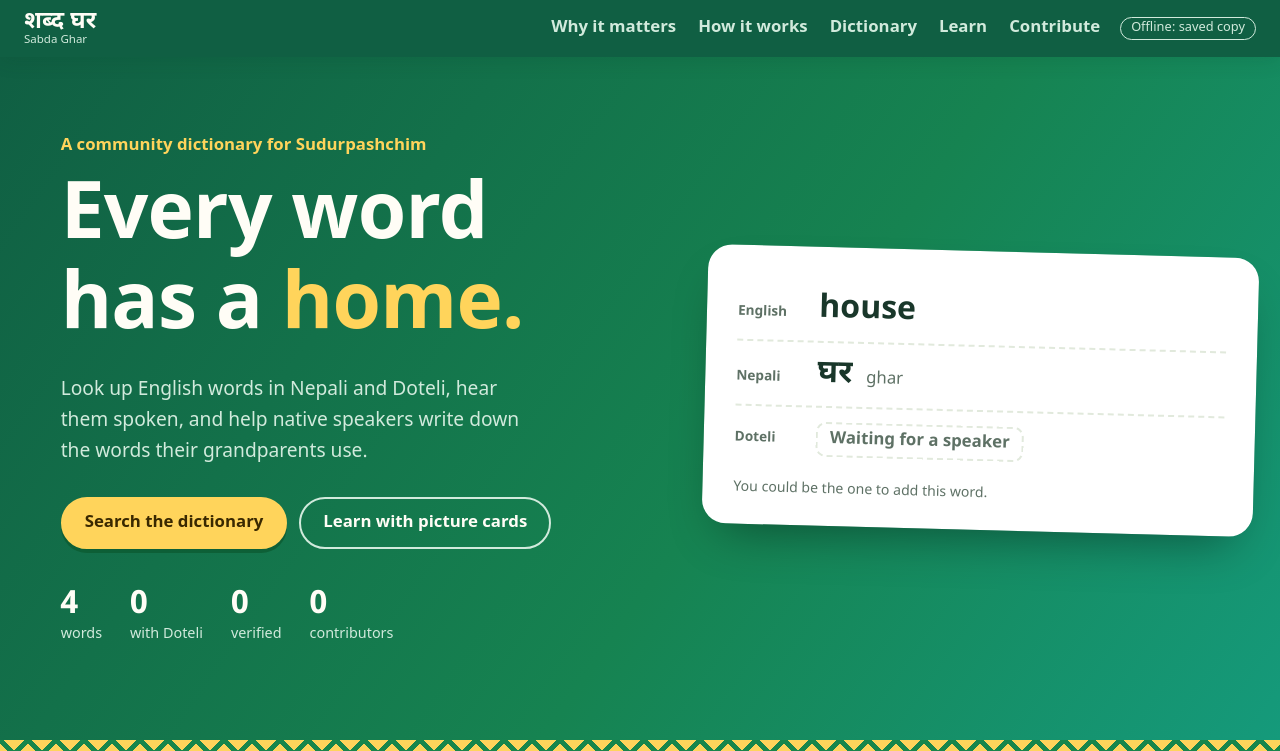
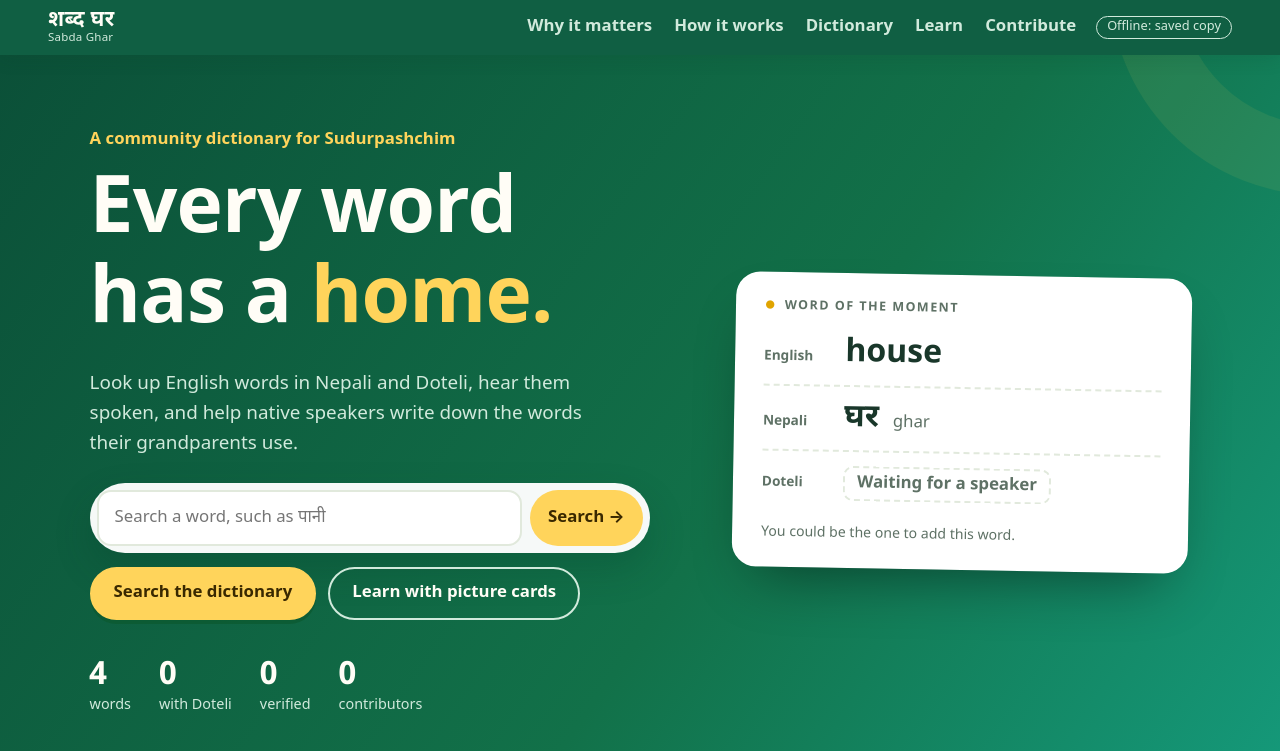
Before and after one commit to PJs-World/Prativa-Joshi-sabda-ghar, a website: page index.html in a window 1280 px wide. Shown: the top 751 px of the page. Drawn offline with Linux system fonts and the light colour scheme; no server answers.

Commit message:
feat: add search functionality to the hero section and improve styling

```diff
--- a/css/style.css
+++ b/css/style.css
@@ -43,9 +43,9 @@ section{padding:80px 24px}
 button.danger{border-color:var(--danger);color:var(--danger)}
 
 /* ===== Nav ===== */
-.nav{position:sticky;top:0;z-index:20;display:flex;align-items:center;gap:20px;padding:10px 24px;
+.nav{position:sticky;top:0;z-index:20;display:flex;align-items:center;gap:20px;padding:10px clamp(20px,4vw,48px);
   background:var(--hero-bg);color:var(--hero-text);box-shadow:0 4px 18px rgba(13,57,38,.14)}
-.brand{text-decoration:none;font-size:1.5rem;font-weight:800;line-height:1.05}
+.brand{text-decoration:none;font-size:1.35rem;font-weight:800;line-height:1.05;letter-spacing:.01em}
 .brand small{display:block;font-size:.72rem;font-weight:500;color:var(--hero-muted)}
 .nav nav{display:flex;gap:22px;margin-left:auto}
 .nav nav a{text-decoration:none;font-weight:600;color:var(--hero-muted)}
@@ -55,13 +55,22 @@ button.danger{border-color:var(--danger);color:var(--danger)}
 .badge{font-size:.8rem;border:1px solid var(--hero-muted);border-radius:999px;padding:0 10px;color:var(--hero-muted);white-space:nowrap}
 
 /* ===== Hero ===== */
-.hero{display:grid;grid-template-columns:1.15fr 1fr;gap:48px;align-items:center;
-  padding:76px 24px 92px;background:linear-gradient(125deg,#105f43 0%,#168351 58%,#159a7b 100%);color:var(--hero-text)}
-.hero-text,.hero-card{max-width:560px;width:100%;justify-self:center}
+.hero{position:relative;overflow:hidden;display:grid;grid-template-columns:minmax(0,1.12fr) minmax(320px,.88fr);gap:64px;align-items:center;
+  padding:72px clamp(24px,7vw,96px) 88px;background:linear-gradient(125deg,#0b5038 0%,#127149 58%,#159a7b 100%);color:var(--hero-text)}
+.hero::before,.hero::after{content:"";position:absolute;border-radius:50%;pointer-events:none}
+.hero::before{width:420px;height:420px;right:-250px;top:-280px;border:70px solid rgba(255,212,91,.08)}
+.hero::after{width:260px;height:260px;left:-190px;bottom:-210px;background:rgba(255,255,255,.035)}
+.hero-text,.hero-card{position:relative;z-index:1;max-width:620px;width:100%;justify-self:center}
 .kicker{color:var(--accent);font-weight:700;margin-bottom:14px}
 .hero h1{font-size:clamp(2.8rem,7vw,4.9rem);font-weight:800;letter-spacing:-.01em}
 .hero h1 em{font-style:normal;color:var(--accent)}
-.lead{margin:22px 0 28px;font-size:1.2rem;color:var(--hero-muted);max-width:46ch}
+.lead{margin:22px 0 22px;font-size:1.18rem;color:var(--hero-muted);max-width:48ch}
+.hero-search{display:grid;grid-template-columns:minmax(0,1fr) auto;gap:8px;padding:7px;background:rgba(255,255,255,.96);border-radius:999px;
+  max-width:560px;margin:0 0 14px;box-shadow:0 16px 36px rgba(6,55,35,.22)}
+.hero-search input{border:0;background:transparent;border-radius:999px;padding:12px 14px;color:#19372a;box-shadow:none}
+.hero-search input:focus{outline:0;box-shadow:inset 0 0 0 2px #18864b}
+.hero-search button{border:0;border-radius:999px;padding:10px 18px;background:#ffd45b;color:#392800}
+.hero-search button:hover{transform:none;filter:brightness(1.02)}
 .cta{display:flex;gap:12px;flex-wrap:wrap}
 .hero .btn.primary{background:var(--accent);border-color:var(--accent);color:var(--accent-text)}
 .hero .btn.ghost{color:var(--hero-text);border-color:var(--hero-muted)}
@@ -69,8 +78,10 @@ button.danger{border-color:var(--danger);color:var(--danger)}
 .live div b{display:block;font-size:2rem;line-height:1;color:var(--hero-text)}
 .live div span{font-size:.9rem;color:var(--hero-muted)}
 
-.hero-card{background:var(--card-bg);color:var(--card-text);border-radius:24px;padding:28px 28px 22px;
-  border:3px solid rgba(255,255,255,.55);box-shadow:0 24px 50px -20px rgba(0,0,0,.42);transform:rotate(1.5deg);transition:opacity .35s ease}
+.hero-card{background:var(--card-bg);color:var(--card-text);border-radius:24px;padding:24px 28px 22px;
+  border:1px solid rgba(255,255,255,.7);box-shadow:0 28px 60px -24px rgba(0,0,0,.48);transform:rotate(1deg);transition:opacity .35s ease}
+.hc-label{display:flex;align-items:center;gap:8px;margin-bottom:4px;font-size:.78rem;text-transform:uppercase;letter-spacing:.12em;font-weight:800;color:var(--muted)}
+.hc-label span{color:#e0a400;font-size:.7rem}
 .hero-card.fade{opacity:0}
 .hc-row{display:flex;align-items:baseline;gap:14px;flex-wrap:wrap;padding:14px 0;border-bottom:2px dashed var(--border)}
 .hc-row:last-of-type{border-bottom:0}
@@ -157,6 +168,9 @@ footer{background:var(--hero-bg);color:var(--hero-text)}
 @media (max-width:600px){
   .hero{padding:46px 20px 60px}
   .hero h1{font-size:clamp(2.4rem,12vw,3.5rem)}
+  .hero-search{grid-template-columns:minmax(0,1fr) 54px;border-radius:18px}
+  .hero-search button{padding:10px;font-size:0}
+  .hero-search button span{font-size:1.1rem}
   .live{gap:18px;margin-top:28px}
   .live div b{font-size:1.6rem}
   .hero-card{padding:20px}
--- a/index.html
+++ b/index.html
@@ -35,6 +35,11 @@
       <p class="kicker">A community dictionary for Sudurpashchim</p>
       <h1>Every word has a <em>home.</em></h1>
       <p class="lead">Look up English words in Nepali and Doteli, hear them spoken, and help native speakers write down the words their grandparents use.</p>
+      <form id="heroSearchForm" class="hero-search" role="search">
+        <label for="heroSearch" class="vh">Search the dictionary</label>
+        <input id="heroSearch" type="text" placeholder="Search a word, such as पानी" autocomplete="off">
+        <button type="submit" aria-label="Search">Search <span aria-hidden="true">→</span></button>
+      </form>
       <div class="cta">
         <a class="btn primary" href="#dictionary">Search the dictionary</a>
         <a class="btn ghost" href="learn.html">Learn with picture cards</a>
@@ -43,6 +48,7 @@
     </div>
 
     <div class="hero-card" role="img" aria-label="Example: an English word shown with its Nepali and Doteli translations">
+      <div class="hc-label"><span aria-hidden="true">●</span> Word of the moment</div>
       <div class="hc-row"><span class="hc-tag">English</span><span class="hc-word" id="hEn">water</span></div>
       <div class="hc-row"><span class="hc-tag">Nepali</span><span class="hc-word" id="hNe" lang="ne">पानी</span><span class="hc-rom" id="hRom">pani</span></div>
       <div class="hc-row"><span class="hc-tag">Doteli</span><span class="hc-word" id="hDo" lang="ne"></span></div>
--- a/scripts/script.js
+++ b/scripts/script.js
@@ -409,6 +409,12 @@ $("searchForm").addEventListener("submit", (ev) => {
   ev.preventDefault();
   loadWords();
 });
+$("heroSearchForm").addEventListener("submit", (ev) => {
+  ev.preventDefault();
+  $("q").value = $("heroSearch").value.trim();
+  loadWords();
+  document.querySelector("#dictionary").scrollIntoView({ behavior: reduceMotion ? "auto" : "smooth" });
+});
 $("onlyMissing").addEventListener("change", render);
 
 $("addBtn").addEventListener("click", async () => {
```
